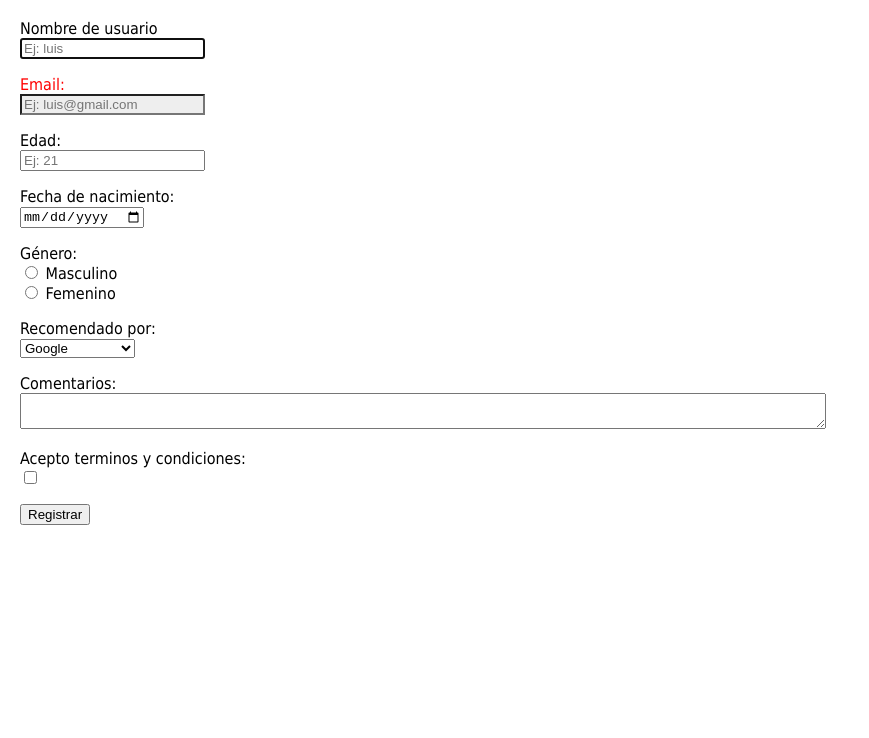
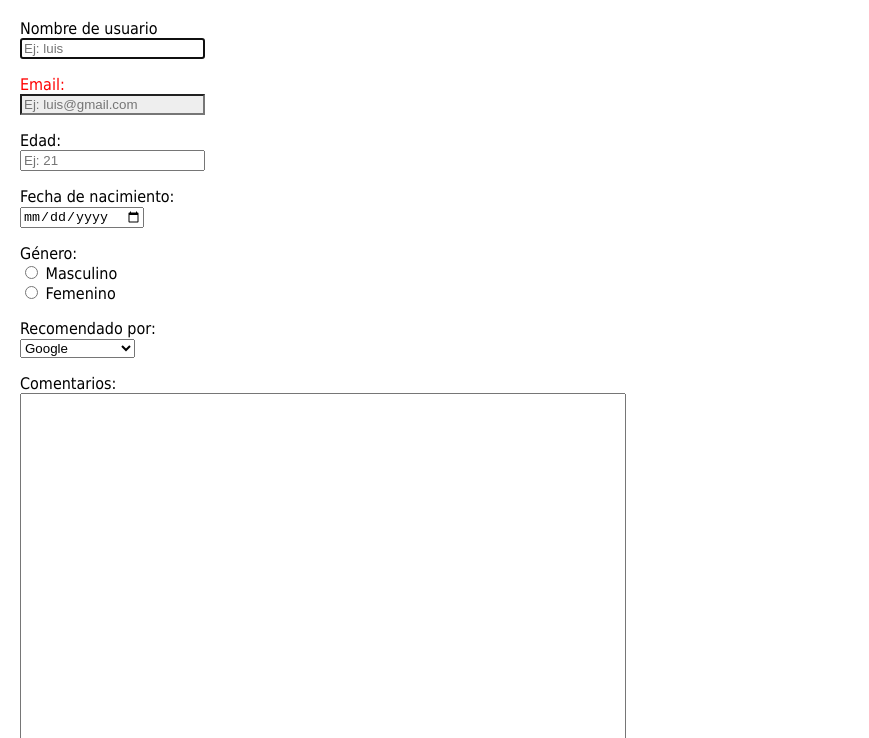
Before and after one commit to rangel0260/SELECTORES, a website: page public_html/index.html in a window 1280 px wide. Shown: the part 62-800 px from the top of the page, without its empty margins (0-869 px from the left). Drawn offline with Linux system fonts and the light colour scheme.

Commit message:
Test inicial

```diff
--- a/public_html/CSS/estilos.css
+++ b/public_html/CSS/estilos.css
@@ -8,7 +8,8 @@ and open the template in the editor.
     Author     : Rangel
 */
 #ancho{
-    width: 800px;
+    width: 600px;
+    height: 600px;
 }
 body{
     margin: 20px;
```
